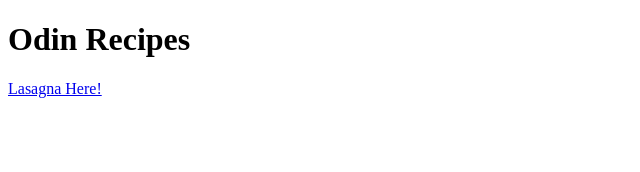
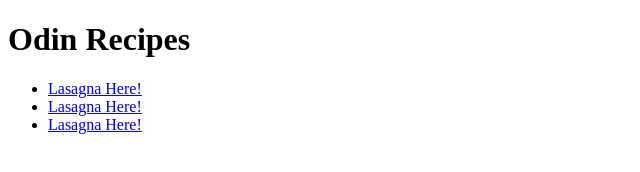
Before and after one commit to williamfugio/odin-recipes, a plain HTML site: page index.html in a window 1280 px wide. Shown: the whole page, without its empty margins (0-640 px from the left). Drawn offline with Linux system fonts and the light colour scheme.

Commit message:
Create <ul> for the links

```diff
--- a/index.html
+++ b/index.html
@@ -9,7 +9,12 @@
 
 <body>
     <h1>Odin Recipes</h1>
-    <a href="./recipes/lasagna.html">Lasagna Here!</a>
+    <ul>
+        <li><a href="./recipes/lasagna.html">Lasagna Here!</a></li>
+        <li><a href="./recipes/lasagna.html">Lasagna Here!</a></li>
+        <li><a href="./recipes/lasagna.html">Lasagna Here!</a></li>
+    </ul>
+
 </body>
 
 </html>
```
